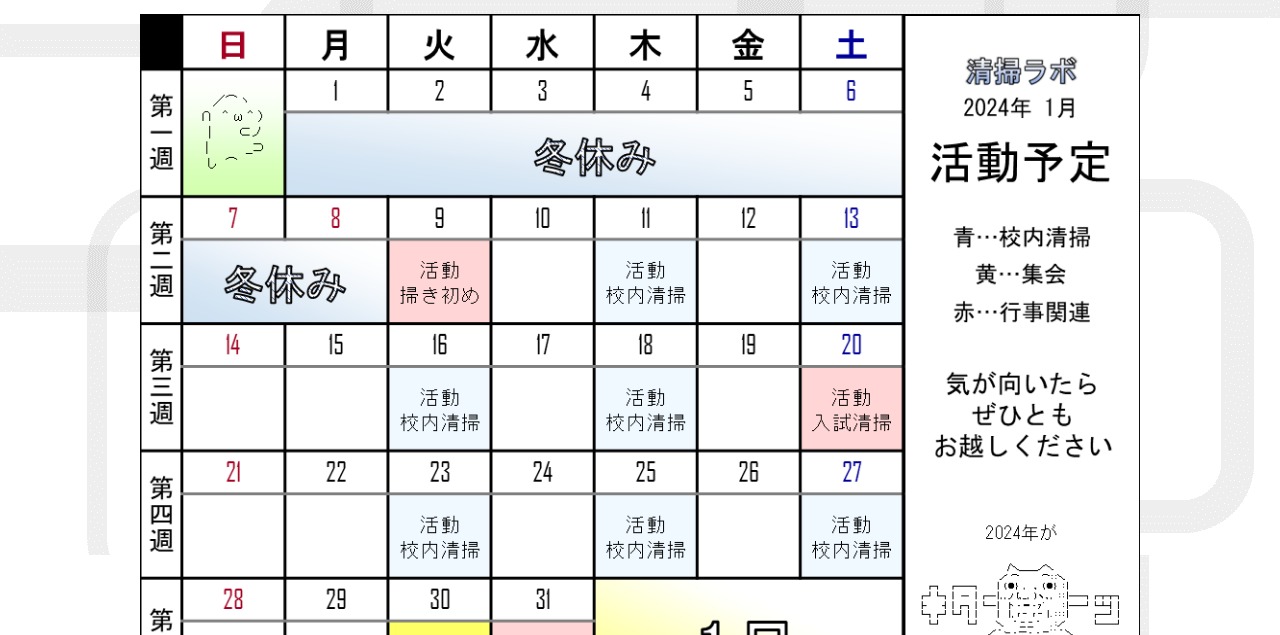
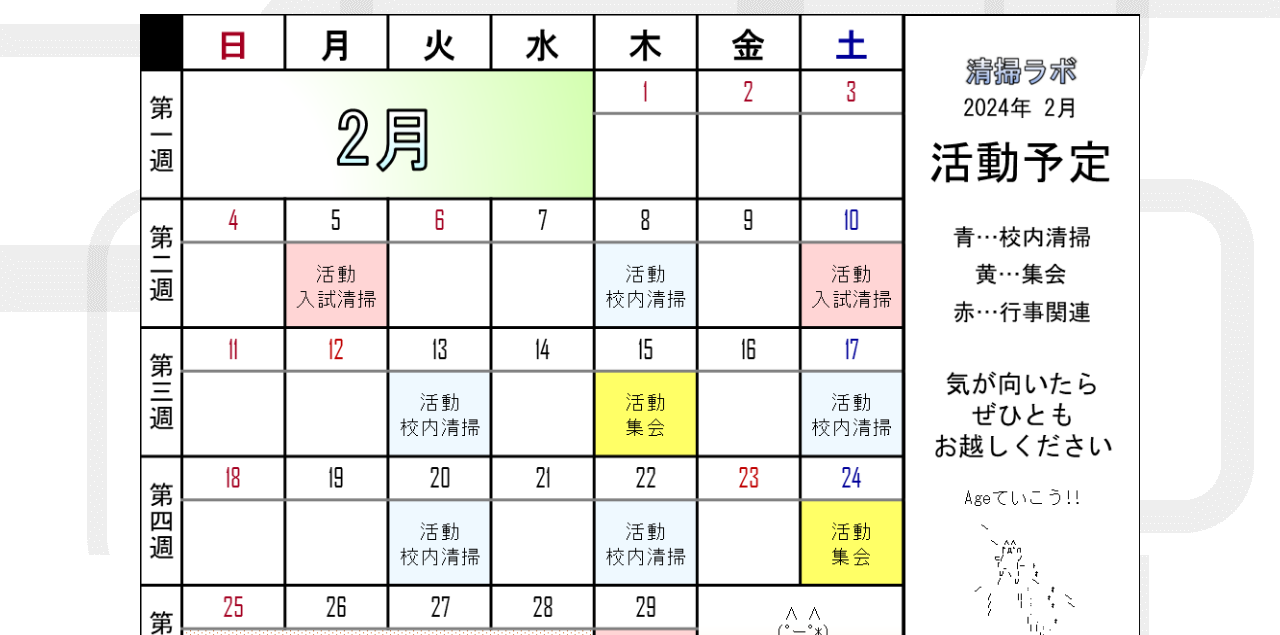
Before and after one commit to ATARO-QQQ/YSCL-schedule-test-beta-1, a plain HTML site: page index.html in a window 1280 px wide. Shown: the part 165-800 px from the top of the page. Drawn offline with Linux system fonts and the light colour scheme.

Commit message:
Update index.html

```diff
--- a/index.html
+++ b/index.html
@@ -12,7 +12,7 @@
 <p> </p>
 <p> </p>
 <body>
-    <center><img src="清掃ラボ 予定表 2024 1 仮1.png" width="1000" height="700"></center>
+    <center><img src="清掃ラボ 予定表 2024 2 仮1.png" width="1000" height="700"></center>
 </body>
 <p> </p>
 <p> </p>
```
